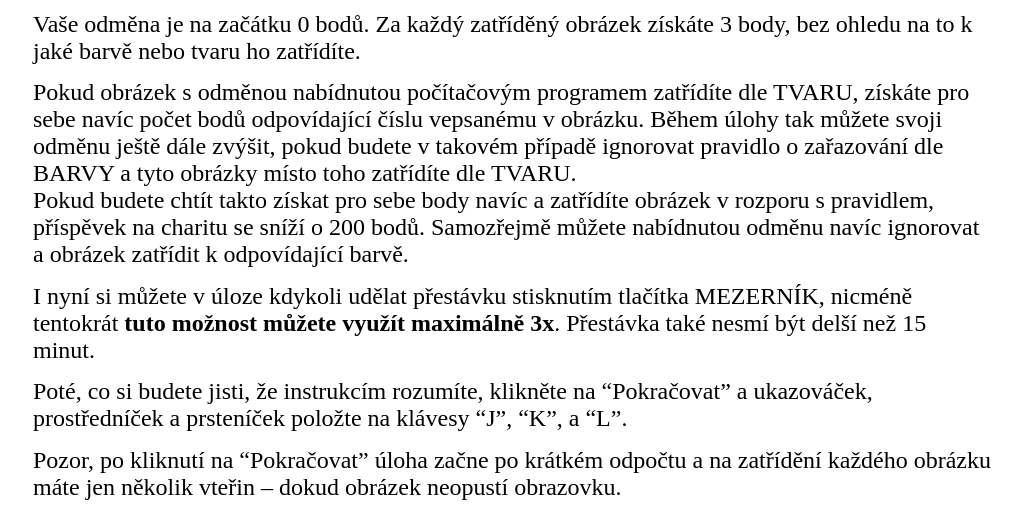
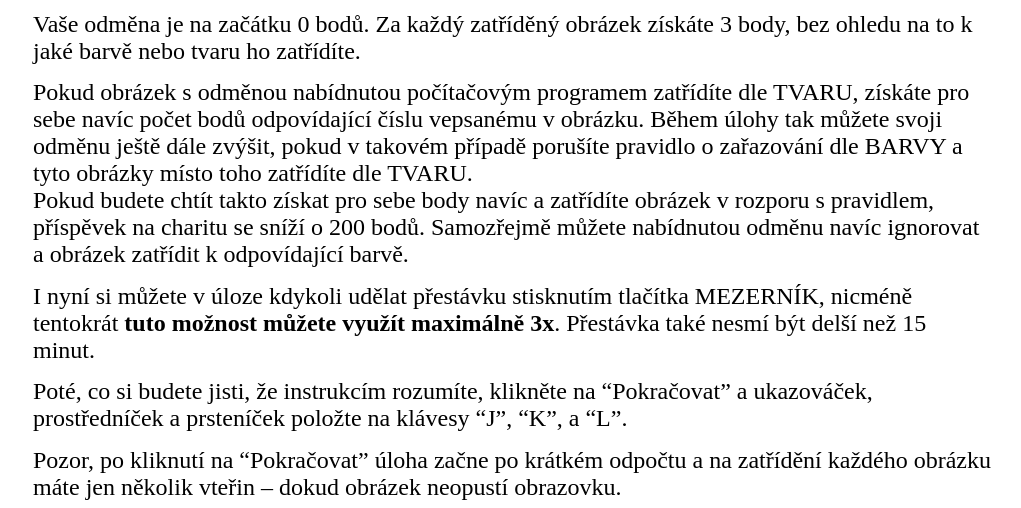
Before and after one commit to bahniks/bureaucracy_exp4, a Django app: template webexp/webexp/experiment/templates/instructions8.html in a window 1280 px wide. Shown: the part 213-721 px from the top of the page, without its empty margins (127-1148 px from the left). Run offline with Django 3.2, Linux system fonts and the light colour scheme; the template is opened without the code that fills it, so the values that code supplies are empty.

Commit message:
clarifications of instructions

```diff
--- a/webexp/webexp/experiment/templates/instructions4.html
+++ b/webexp/webexp/experiment/templates/instructions4.html
@@ -5,7 +5,7 @@
         <br><br>
         <h1>Získávání bodů</h1>
         <p>Množství peněz, které získá charita, závisí na tom, zda budete dodržovat pravidlo třídění, tj. obrázky třídit dle BARVY. Pokud obrázek zatřídíte k jiné barvě, než je barva obrázku, příspěvek se sníží o 200 bodů. Pokud obrázek zatřídíte ke stejné barvě, výše příspěvku pro charitu se nezmění.<br>
-        (Příspěvek má na začátku hodnotu 2000 bodů. <b>Při častém porušování pravidla je možné se dostat i do záporných hodnot</b> – o zápornou sumu se v takovém případě sníží celkový příspěvek věnovaný vybrané charitě za všechny účastníky studie.)</p>
+        (Příspěvek má na začátku hodnotu 2000 bodů. <b>Při častém porušování pravidla je možné se dostat i do záporných hodnot – o zápornou sumu se v takovém případě sníží celkový příspěvek věnovaný vybrané charitě za všechny účastníky studie.</b>)</p>
         <p>Vaše odměna je na začátku 0 bodů. Za každý zatříděný obrázek získáte 3 body, bez ohledu na to, zda ho zatřídíte v souladu s pravidlem nebo ne. Pouze pokud obrázek nezatřídíte nijak (tj. nestisknete žádnou klávesu), nezískáte za něj žádné body.</p>
         <p>Některé obrázky mají uvnitř vepsané číslo od 30 do 180. U těchto obrázků vám počítačový program nabízí odměnu za porušení pravidla a zatřídění obrázku dle TVARU. <b>Pokud bude v obrázku vepsané číslo, získáte pro sebe navíc počet bodů odpovídající vepsanému číslu, když porušíte pravidlo o zařazování dle BARVY a obrázek místo toho zatřídíte dle TVARU. Příspěvek na charitu se v tomto případě sníží o 200 bodů.</b> Samozřejmě můžete body navíc ignorovat a obrázek zatřídit k odpovídající barvě.</p>
         <p>Po kliknutí na “Pokračovat” uvidíte, jak bude vypadat obrazovka během “ostré” verze úlohy.</p>
--- a/webexp/webexp/experiment/templates/instructions8.html
+++ b/webexp/webexp/experiment/templates/instructions8.html
@@ -5,7 +5,7 @@
         <p>Výše příspěvku, který PLESS odvede na charitu, závisí na tom, zda budete dodržovat pravidlo a obrázky třídit dle BARVY. Příspěvek má na začátku hodnotu 2000 bodů. Pokud obrázek zatřídíte k jiné barvě, než je barva obrázku, příspěvek se sníží o 200 bodů. Pokud obrázek zatřídíte ke stejné barvě, výše příspěvku pro charitu se nezmění.<br>
         (Je možné se dostat i do záporných hodnot.)</p>
         <p>Vaše odměna je na začátku 0 bodů. Za každý zatříděný obrázek získáte 3 body, bez ohledu na to k jaké barvě nebo tvaru ho zatřídíte.</p>
-        <p>Pokud obrázek s odměnou nabídnutou počítačovým programem zatřídíte dle TVARU, získáte pro sebe navíc počet bodů odpovídající číslu vepsanému v obrázku. Během úlohy tak můžete svoji odměnu ještě dále zvýšit, pokud budete v takovém případě ignorovat pravidlo o zařazování dle BARVY a tyto obrázky místo toho zatřídíte dle TVARU.<br>
+        <p>Pokud obrázek s odměnou nabídnutou počítačovým programem zatřídíte dle TVARU, získáte pro sebe navíc počet bodů odpovídající číslu vepsanému v obrázku. Během úlohy tak můžete svoji odměnu ještě dále zvýšit, pokud v takovém případě porušíte pravidlo o zařazování dle BARVY a tyto obrázky místo toho zatřídíte dle TVARU.<br>
         Pokud budete chtít takto získat pro sebe body navíc a zatřídíte obrázek v rozporu s pravidlem, příspěvek na charitu se sníží o 200 bodů. Samozřejmě můžete nabídnutou odměnu navíc ignorovat a obrázek zatřídit k odpovídající barvě.</p>
         <p>I nyní si můžete v úloze kdykoli udělat přestávku stisknutím tlačítka MEZERNÍK, nicméně tentokrát <b>tuto možnost můžete využít maximálně 3x</b>. Přestávka také nesmí být delší než 15 minut.</p>
         <p>Poté, co si budete jisti, že instrukcím rozumíte, klikněte na “Pokračovat” a ukazováček, prostředníček a prsteníček položte na klávesy “J”, “K”, a “L”.</p>
```
